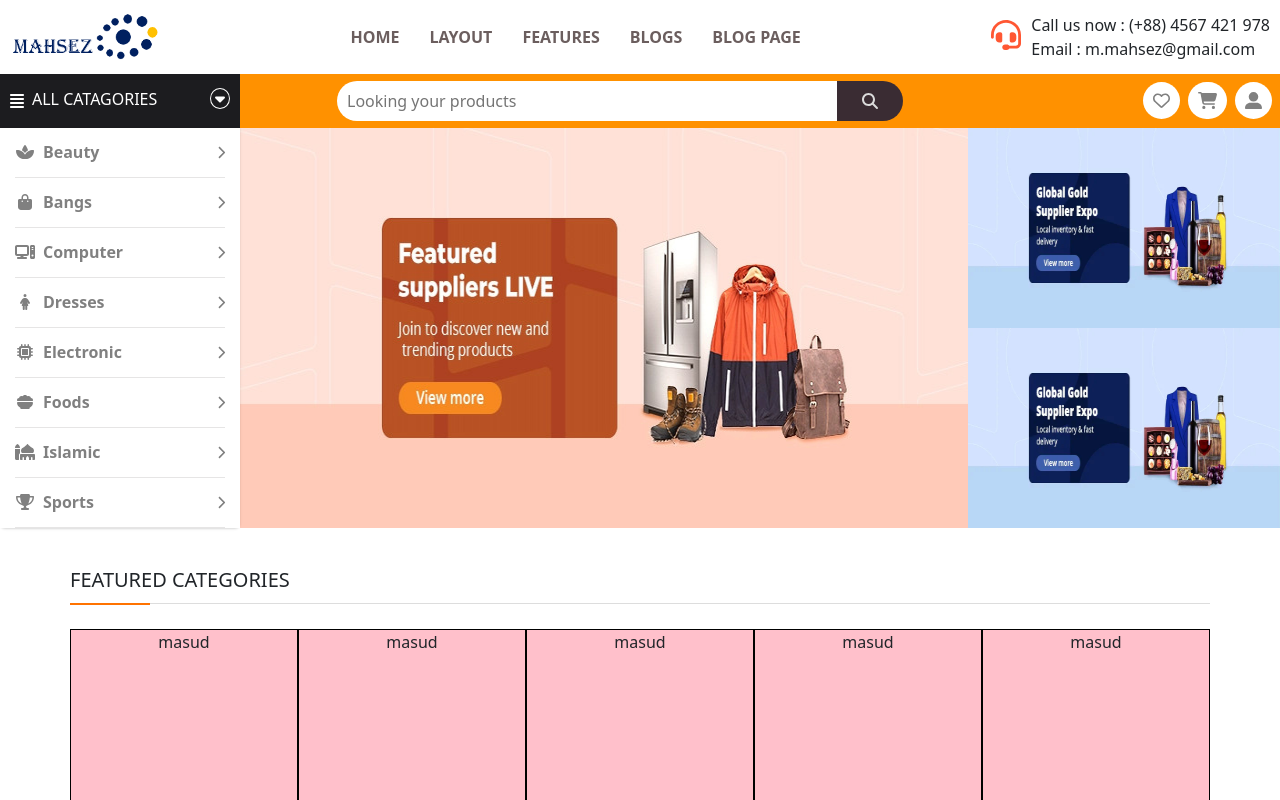
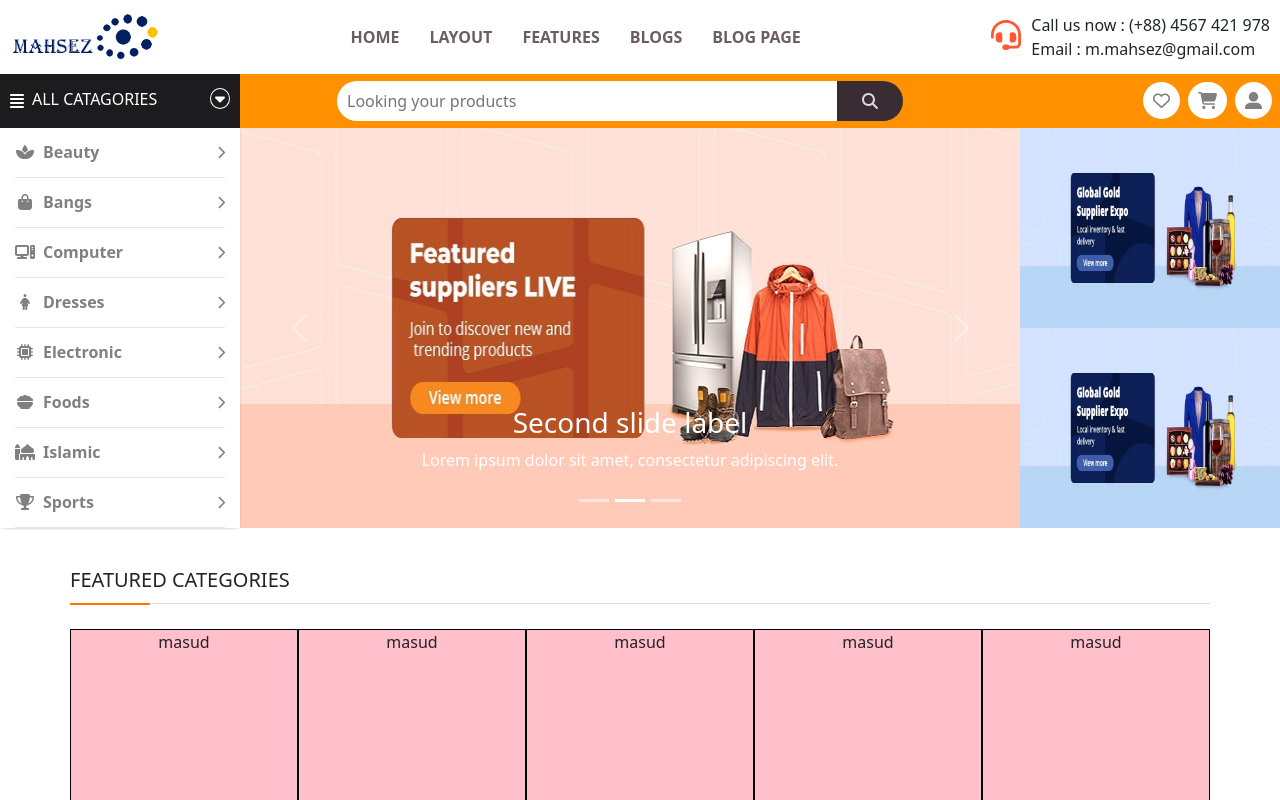
Before and after one commit to abdullahalmasudpersonal/believershops_client, a React (Create React App) app: page / in a window 1280 px wide. Shown: the top 800 px of the page. Built offline with nearby package versions, Linux system fonts and the light colour scheme.

Commit message:
another update

```diff
--- a/src/Pages/Home/Banner/Banner.css
+++ b/src/Pages/Home/Banner/Banner.css
@@ -4,12 +4,12 @@
 }
 .banner-slide {
     background-color: antiquewhite;
-    width: 70%;
+    width: 75%;
     height: 400px;
 }
 .banner-right{
     height: 400px;
-    width: 30%;
+    width: 25%;
     background-color: aquamarine;
 }
 @media screen and (max-width:1399px) {
--- a/src/Pages/Home/Banner/Banner.js
+++ b/src/Pages/Home/Banner/Banner.js
@@ -13,15 +13,17 @@ const Banner = () => {
 
       <div className='banner'>
         <div className='banner-slide'>
+          {/* <div style={{height:'400px'}}>
             <img
               className="d-block w-100 h-100"
               src={banner2}
               alt="Second slide"
             />
+          </div> */}
 
-        {/* <Carousel fade>
-              <Carousel.Item className=''>
-                <img
+           <Carousel fade >
+              <Carousel.Item style={{height:'400px'}}>
+                <img style={{height:'400px', width:'100%'}}
                   className="d-block h-100 d-inline-block"
                   src={banner}
                   alt="First slide"
@@ -31,8 +33,8 @@ const Banner = () => {
                   <p>Nulla vitae elit libero, a pharetra augue mollis interdum.</p>
                 </Carousel.Caption>
               </Carousel.Item>
-              <Carousel.Item className=''>
-                <img
+              <Carousel.Item  style={{height:'400px'}}>
+                <img style={{height:'400px', width:'100%'}}
                   className="d-block h-100 d-inline-block"
                   src={banner2}
                   alt="Second slide"
@@ -43,8 +45,8 @@ const Banner = () => {
                   <p>Lorem ipsum dolor sit amet, consectetur adipiscing elit.</p>
                 </Carousel.Caption>
               </Carousel.Item>
-              <Carousel.Item className=''>
-                <img
+              <Carousel.Item  style={{height:'400px'}}>
+                <img style={{height:'400px', width:'100%'}}
                   className="d-block h-100 d-inline-block"
                   src={banner3}
                   alt="Third slide"
@@ -57,7 +59,7 @@ const Banner = () => {
                   </p>
                 </Carousel.Caption>
               </Carousel.Item>
-            </Carousel>  */}
+            </Carousel>
         </div>
         <div className='banner-right'>
           <img
--- a/src/Pages/Shared/Header/HeaderCatagore/HeaderCatagore.css
+++ b/src/Pages/Shared/Header/HeaderCatagore/HeaderCatagore.css
@@ -1,5 +1,5 @@
 /* ------------- Header All Catagore--------- */
-.header-catagore-ul{
+.header-catagore-ul {
     position: relative;
     list-style-type: none;
     padding: 0;
@@ -9,61 +9,69 @@
     z-index: 10;
     cursor: pointer;
 }
-.header-catagore ul li{
+
+.header-catagore ul li {
     background-color: rgb(255, 255, 255);
     padding: 0 15px;
 }
 
-.header-catagore ul li a{
+.header-catagore ul li a {
     font-weight: 600;
 }
+
 .catagore-list-apdding {
     width: 240px;
     padding: 12.5px 0px;
     border-bottom: 1px solid rgb(230, 229, 229);
     color: gray;
 }
-.catagore-list-apdding:hover{
+
+.catagore-list-apdding:hover {
     color: orange;
     transition: .3s;
 }
-.product-img{
+
+.product-img {
     display: flex;
     justify-content: center;
     align-items: center;
     width: 20px;
 }
-.catagore-faChevronRight{
+
+.catagore-faChevronRight {
     position: absolute;
     z-index: 1;
     right: 15px;
     font-size: 13px;
 }
+
 @media screen and (max-width:1399px) {
-    .header-catagore-ul{
+    .header-catagore-ul {
         width: 240px;
     }
     .catagore-list-apdding {
         width: 210px;
     }
 }
+
 @media screen and (max-width:1199px) {
-    .header-catagore-ul{
+    .header-catagore-ul {
         width: 200px;
     }
     .catagore-list-apdding {
         width: 170px;
     }
 }
+
 @media screen and (max-width:930px) {
-    .header-catagore{
+    .header-catagore {
         display: none;
     }
 
 }
 
 /* ------------- Islamic -------------- */
-.islamic-child-catagore{
+.islamic-child-catagore {
     position: absolute;
     display: none;
     z-index: 1;
@@ -74,18 +82,29 @@
     border-radius: 3px !important;
     box-shadow: rgba(0, 0, 0, 0.16) 0px 1px 4px;
 }
-
-.islamic-child-catagore ul li{
+@media screen  and (max-width:1399px){
+    .islamic-child-catagore{
+        left: 240px;
+    }
+}
+@media screen and (max-width:1199px) {
+    .islamic-child-catagore{
+        left: 200px;
+    }
+}
+.islamic-child-catagore ul li {
     width: 230px;
     list-style-type: none;
     padding: 10px 10px 10px 20px;
 }
-.islamic-child-catagore ul li:hover{
+
+.islamic-child-catagore ul li:hover {
     background-color: rgb(221, 221, 223);
     color: orange;
     transition: .5s;
 }
-.header-catagore ul li:hover .islamic-child-catagore{
+
+.header-catagore ul li:hover .islamic-child-catagore {
     display: block;
     z-index: 1;
 }
```
Lines whose indentation alone changed are shown as unchanged.
